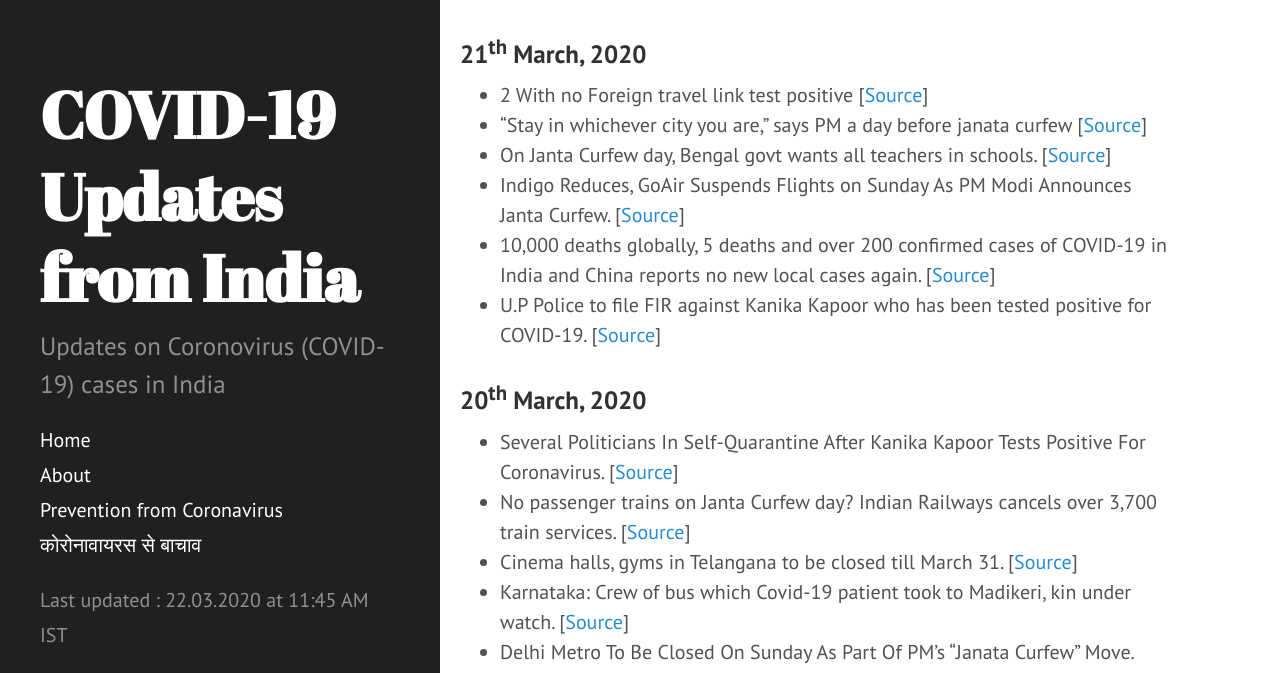
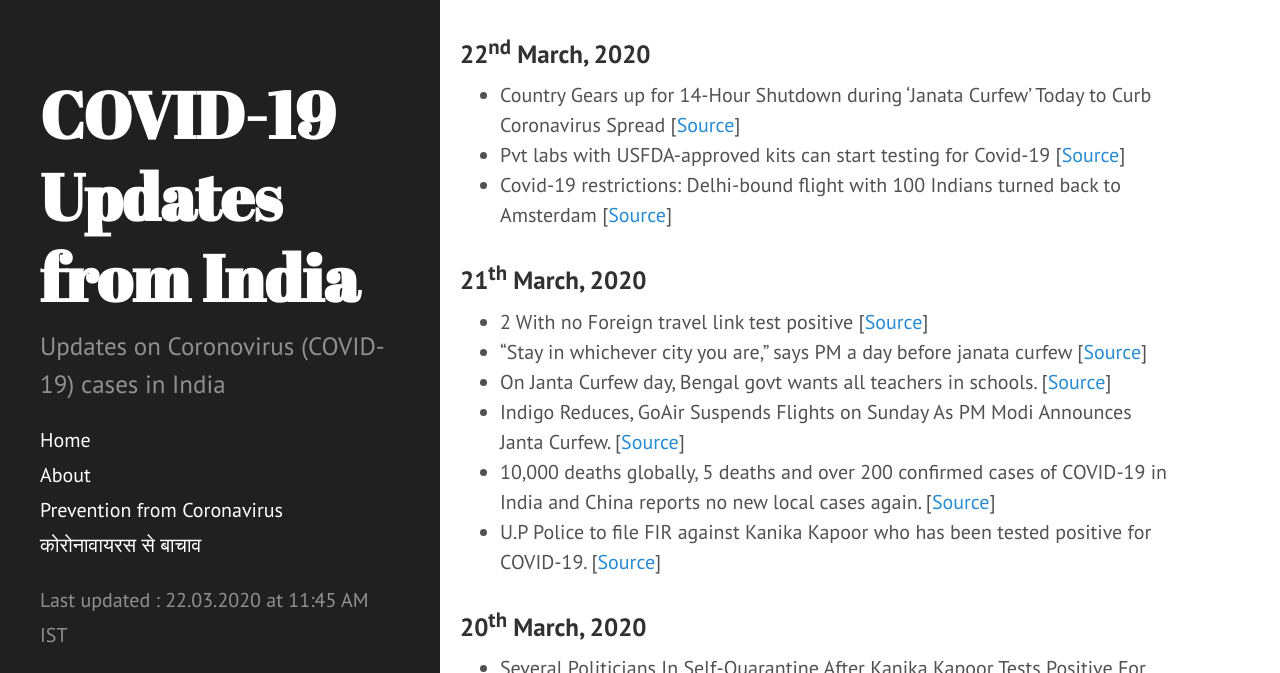
Before and after one commit to bhooraj/covid19updates-india, a Jekyll site: the page built from _posts/2020-03-21-Latest-updates.md, in a window 1280 px wide and 900 px high, scrolled down 1180 px, cut to the strip 227-900 px from the top of the window. Built offline with Jekyll 4.4.1, drawn with Linux system fonts in a browser that asks for light colours.

Commit message:
Update 2020-03-21-Latest-updates.md

```diff
--- a/_posts/2020-03-21-Latest-updates.md
+++ b/_posts/2020-03-21-Latest-updates.md
@@ -9,6 +9,11 @@ layout: post
 
 ### ‘Be responsible citizens’: AIIMS Director on Kanika Kapoor's party row. Watch the video below:
 <iframe width="560" height="315" src="https://www.youtube.com/embed/zZ-pqoRREI8" frameborder="0" allow="accelerometer; autoplay; encrypted-media; gyroscope; picture-in-picture" allowfullscreen></iframe>
+
+### 22<sup>nd</sup> March, 2020
+- Country Gears up for 14-Hour Shutdown during 'Janata Curfew' Today to Curb Coronavirus Spread [[Source](https://www.news18.com/news/india/coronavirus-pandemic-live-updates-coronavirus-outbreak-india-news-covid-19-gujarat-andhra-pradesh-kanika-kapoor-2545147.html)]
+- Pvt labs with USFDA-approved kits can start testing for Covid-19 [[Source](https://timesofindia.indiatimes.com/india/pvt-labs-with-usfda-approved-kits-can-start-testing-for-covid-19/articleshow/74754107.cms)]
+- Covid-19 restrictions: Delhi-bound flight with 100 Indians turned back to Amsterdam [[Source](https://www.livemint.com/news/india/covid-19-restrictions-delhi-bound-flight-with-100-indians-turned-back-to-amsterdam-11584808850846.html)]
 
 ### 21<sup>th</sup> March, 2020
 - 2 With no Foreign travel link test positive [[Source](https://www.ndtv.com/india-news/coronavirus-india-update-covid-19-cases-rise-to-258-in-india-after-biggest-single-day-spike-2198376)]
```
